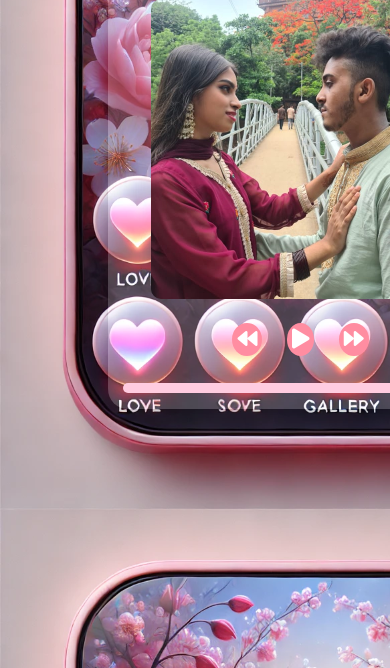
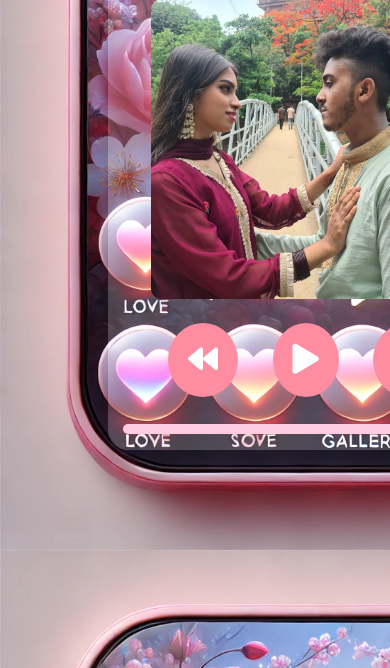
Before and after one commit to Fuxbu/OurRomanticPlaylist, a plain HTML site: page index.html in a window 390 px wide. Shown: the part 176-844 px from the top of the page. Drawn offline with Linux system fonts and the light colour scheme.

Commit message:
Update styles.css

```diff
--- a/styles.css
+++ b/styles.css
@@ -105,8 +105,9 @@ progress::-moz-progress-bar {
 
 @media (max-width: 480px) {
     .controls button {
-        padding: 5px; /* Smaller buttons on phones */
-        font-size: 20px; /* Adjust font size */
+        padding: 20px; /* Smaller buttons on phones */
+        font-size: 30px;/* Adjust font size */
+        margin-left: 20px;
     }
 
     h2 {
```
